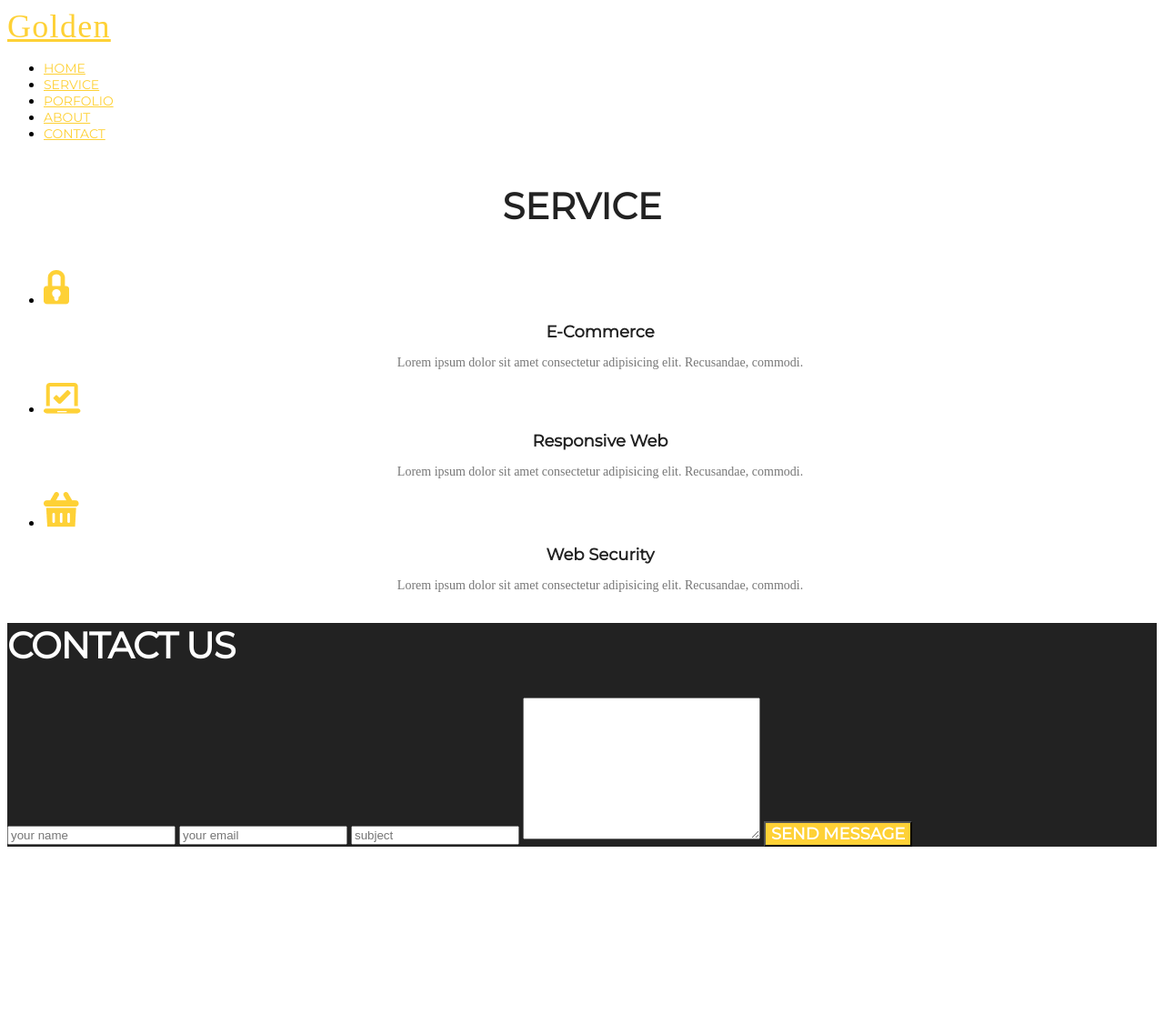
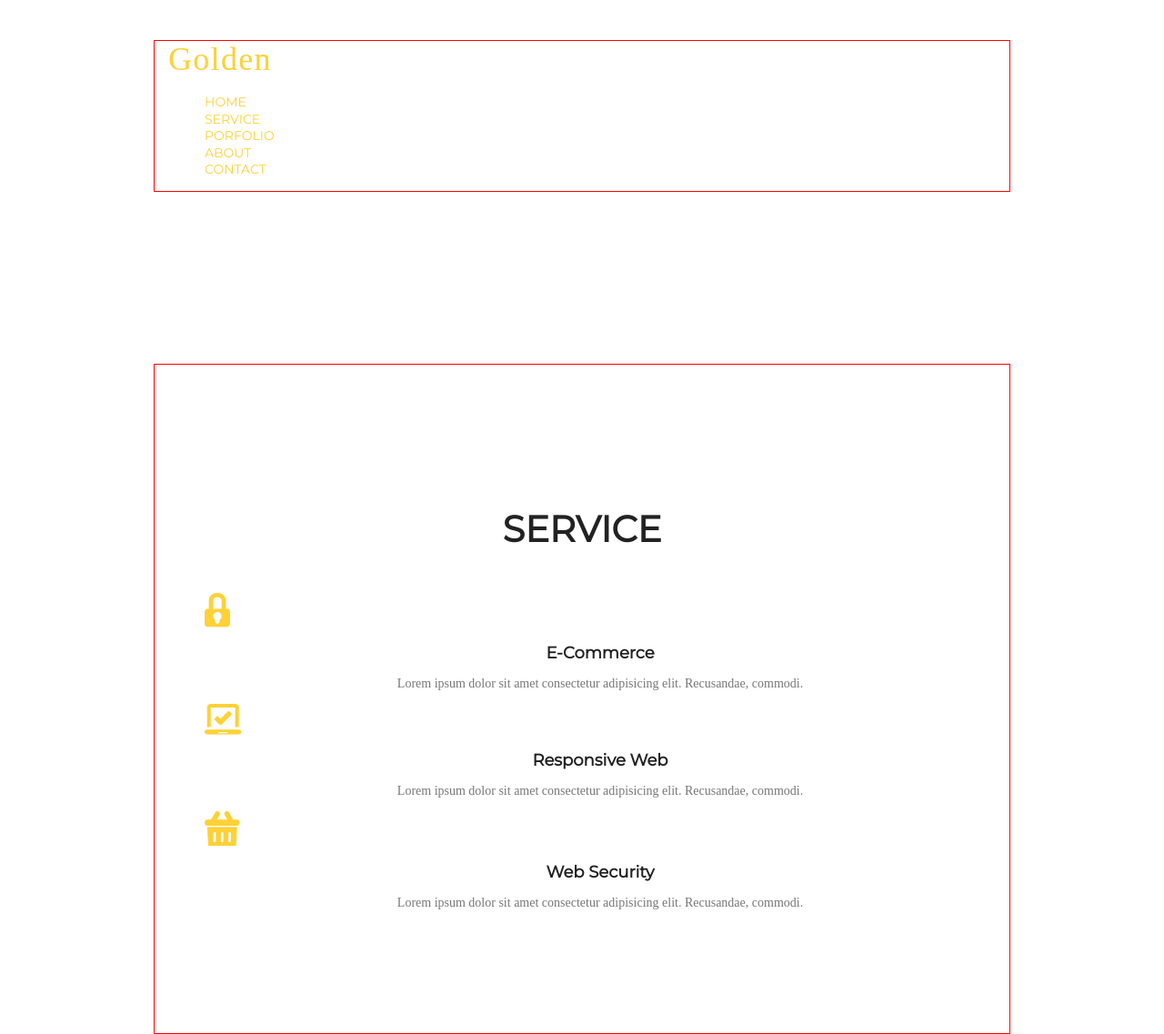
Before and after one commit to TetianaHrama/Golden1, a plain HTML site: page index.html in a window 1280 px wide. Shown: the top 1137 px of the page at 91% size. Before the commit the page ends 939 px from the top, so only its background shows below. Drawn offline with nearby package versions, Linux system fonts and the light colour scheme; a web font is replaced by a local one.

Commit message:
add changes

```diff
--- a/index.html
+++ b/index.html
@@ -2,6 +2,7 @@
 <html>
     <head>
         <title>Golden</title>
+        <link rel="stylesheet" href="https://cdnjs.cloudflare.com/ajax/libs/modern-normalize/2.0.0/modern-normalize.min.css">
         <link rel="stylesheet" href="./style.css">
         <link rel="preconnect" href="https://fonts.googleapis.com">
         <link rel="preconnect" href="https://fonts.gstatic.com" crossorigin>
@@ -9,6 +10,7 @@
     </head>
     <body>
         <header class="header">
+            <div class="container">
             <a href="#" class="header-logo">Golden</a>
             <nav class="header-nav">
             <ul class="nav-list">
@@ -29,8 +31,10 @@
         </li>
     </ul>
 </nav>
+</div>
         </header>
         <main class="service">
+            <div class="container">
             <section class="service-section">
                 <h2 class="service-title">Service</h2>
                 <ul class="service-list">
@@ -51,8 +55,10 @@
                     </li>
                 </ul>
             </section>
+        </div>
         </main>
         <footer class="footer">
+            <div class="container">
             <h2 class="footer-title">Contact us</h2>
             <form class="footer-form">
                 <input type="text" placeholder="your name" class="form-name">
@@ -61,6 +67,7 @@
                 <textarea name="message" id="" cols="30" rows="10" class="form-message"></textarea>
                 <button type="submit" class="form-button">Send message</button>
             </form>
+        </div>
         </footer>
     </body>
 </html>
--- a/style.css
+++ b/style.css
@@ -3,6 +3,24 @@
     --title-text-color:#222;
     --main-text-color: #777;
     --placeholder-color:#BBB;
+}
+
+ul{
+    list-style: none;
+}
+a{
+    text-decoration: none;
+}
+.container{
+    width: 942px;
+    padding-left: 15px;
+    padding-right: 15px;
+    border: 1px solid red;
+    margin: 0 auto;
+}
+.header{
+    padding-top: 44px;
+    padding-bottom: 189px;
 }
 
 .header-logo {
@@ -24,6 +42,10 @@ font-size: 14px;
 font-style: normal;
 font-weight: 400;
 text-transform: uppercase;
+}
+.service-section{
+    padding-top: 109px;
+    padding-bottom: 119px;
 }
 .service-title{
     color:var(--title-text-color);
@@ -56,6 +78,8 @@ font-weight: 400;
 }
 .footer{
     background-color: var(--title-text-color);
+    padding-top: 92px;
+    padding-bottom: 115px;
 
 }
 .footer-title{
@@ -79,4 +103,13 @@ font-weight: 700;
 line-height: normal;
 text-transform: uppercase;
     background-color: var(--accent-color);
+    width: 242px;
+height: 68px;
 }
+.form-name{
+    margin-bottom: 28px;
+
+}
+.form-email{
+    margin-bottom: 28px;
+}
```
